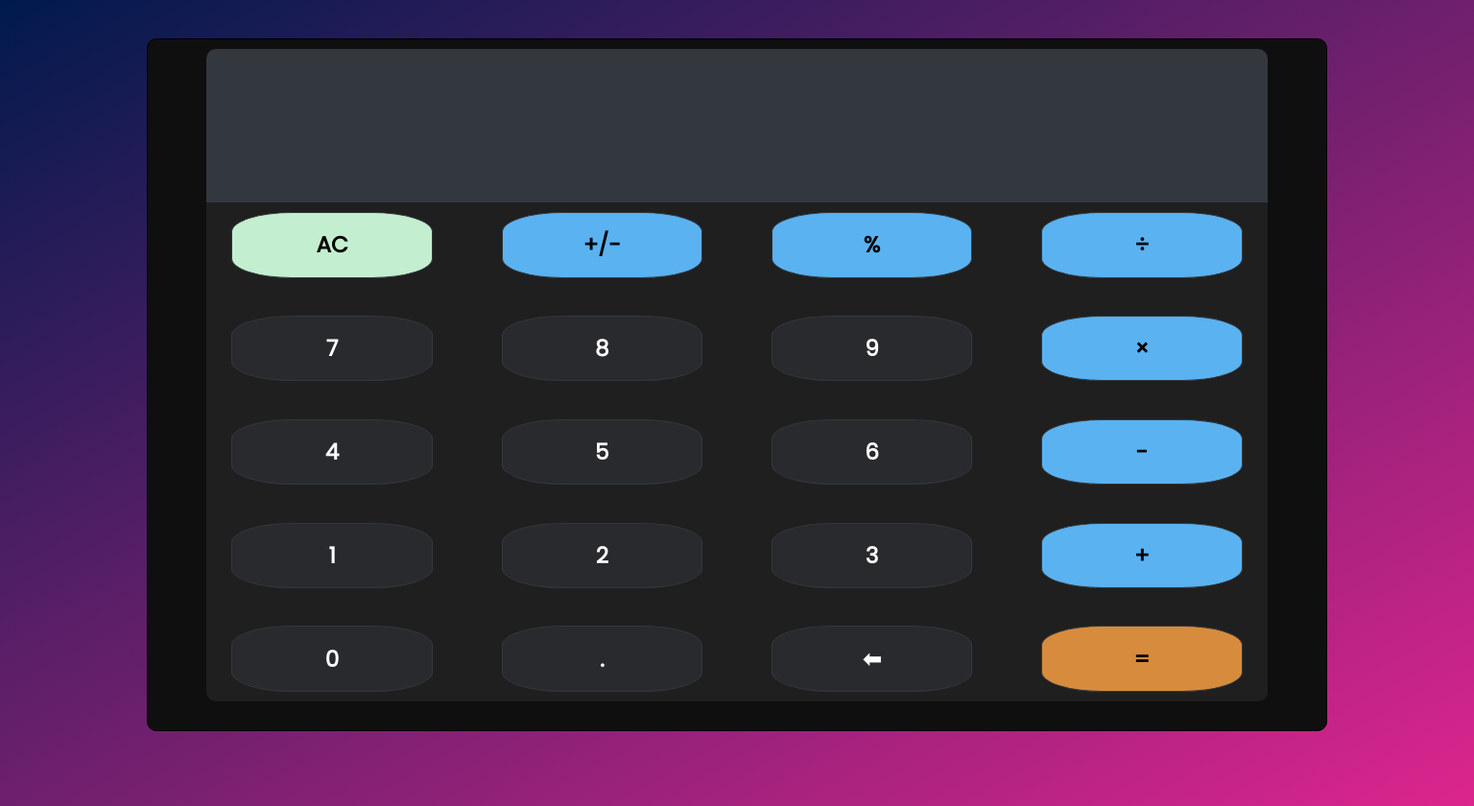
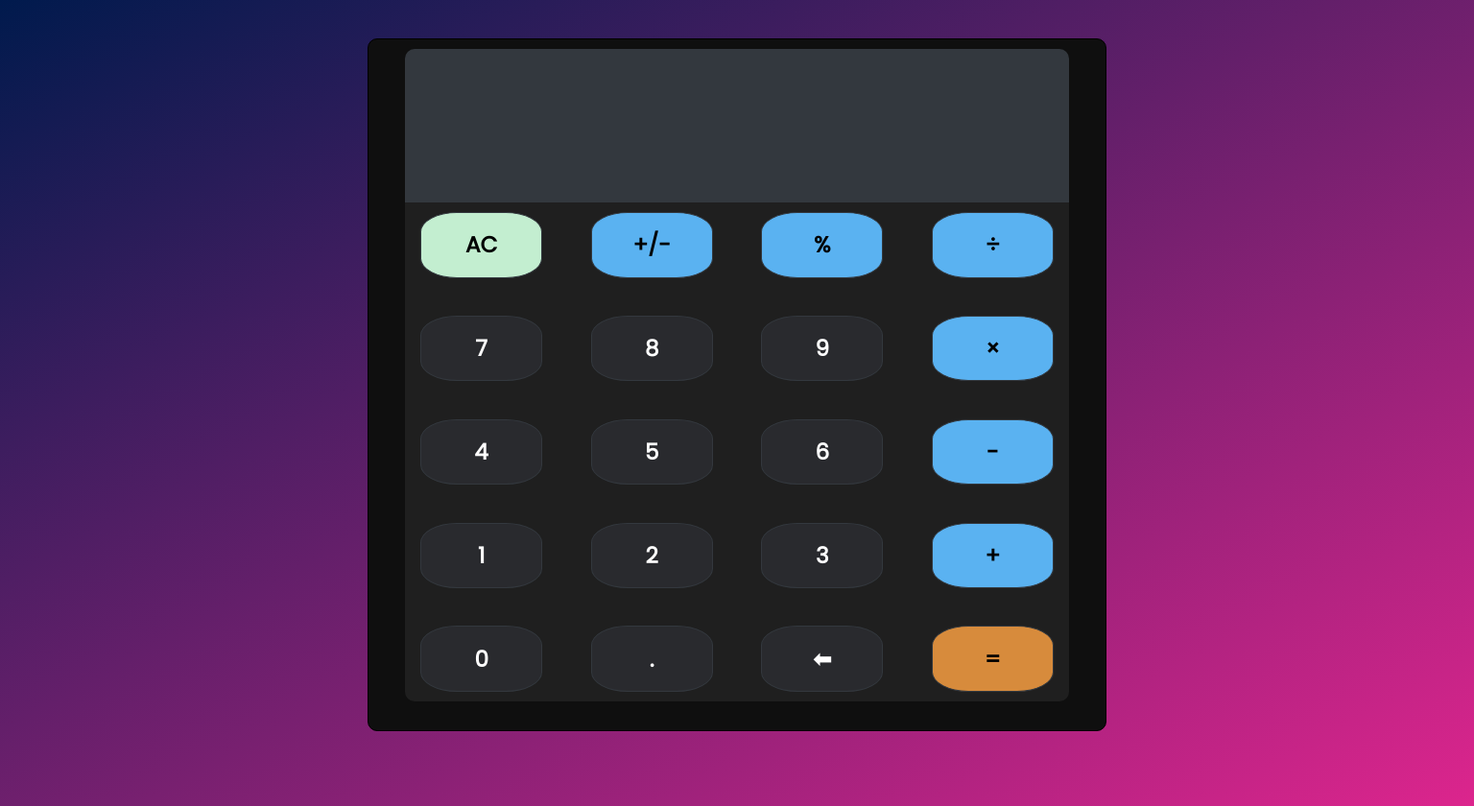
Before and after one commit to Andy-Reynolds/calculator-challenge, a plain HTML site: page index.html in a window 1536 px wide. Shown: the whole page at 96% size. Drawn offline with Linux system fonts and the light colour scheme.

Commit message:
Changed calculator width depending on screen size

```diff
--- a/style.scss
+++ b/style.scss
@@ -29,6 +29,14 @@ body {
   border: 1px solid black;
   background-color: $base;
   border-radius: 10px;
+
+  @media screen and (min-width: 768px) {
+    width: 65%;
+  }
+
+  @media screen and (min-width: 1366px) {
+    width: 50%;
+  }
 
   .screen {
     margin: 10px;
```
Also changed, not shown: dist/style.css.
